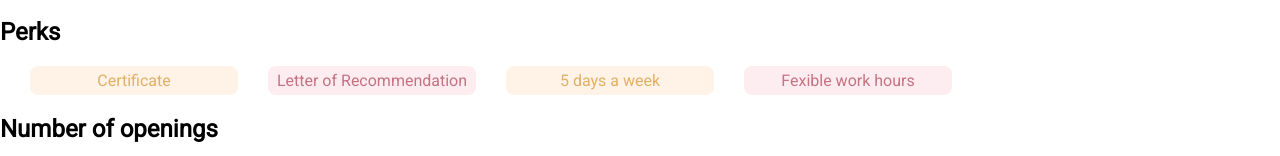
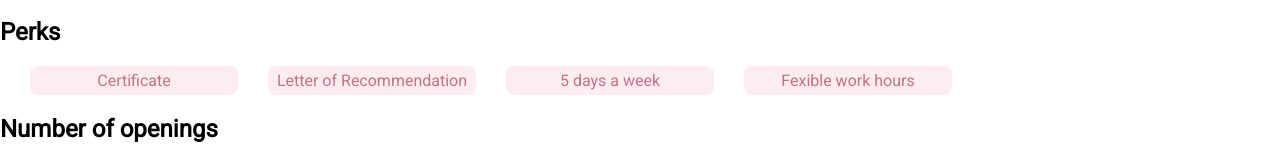
Before and after one commit to kanishkcs/Job-Listing, a React (Vite) app: page /jobDetails in a window 1280 px wide. Shown: the part 763-919 px from the top of the page. Built offline with nearby package versions, Linux system fonts and the light colour scheme.

Commit message:
Revert "Updates CSS"
This reverts commit de47d9e1b060e6159d91712038103b33caad2219.

```diff
--- a/src/Pages/JobDetails/JobDetails.jsx
+++ b/src/Pages/JobDetails/JobDetails.jsx
@@ -57,10 +57,10 @@ const JobDetails = () => {
           You will support our organization's efforts to encourage volunteering and contribute to the development of the community.</p>
         <Heading>Skills required</Heading>
         <div>
-          <Tags bgColor="#fff2e6" fontColor="#e2b066">HTML</Tags>
-          <Tags bgColor="#fdedf0" fontColor="#c57283">CSS</Tags>
-          <Tags bgColor="#fff2e6" fontColor="#e2b066">JavaScript</Tags>
-          <Tags bgColor="#fdedf0" fontColor="#c57283">Bootstrap</Tags>
+        <Tags bgColor="#fff2e6" fontColor="#e2b066">HTML</Tags>
+        <Tags bgColor="#fdedf0" fontColor="#c57283">CSS</Tags>
+        <Tags bgColor="#fff2e6" fontColor="#e2b066">JavaScript</Tags>
+        <Tags bgColor="#fdedf0" fontColor="#c57283">Bootstrap</Tags>
 
         </div>
 
@@ -76,9 +76,9 @@ const JobDetails = () => {
         </ol>
         <p> *Women who want to start/restart their career can also apply </p>
         <Heading>Perks</Heading>
-        <Tags bgColor="#fff2e6" fontColor="#e2b066">Certificate</Tags>
+        <Tags bgColor="#fdedf0" fontColor="#c57283">Certificate</Tags>
         <Tags bgColor="#fdedf0" fontColor="#c57283">Letter of Recommendation</Tags>
-        <Tags bgColor="#fff2e6" fontColor="#e2b066">5 days a week</Tags>
+        <Tags bgColor="#fdedf0" fontColor="#c57283">5 days a week</Tags>
         <Tags bgColor="#fdedf0" fontColor="#c57283">Fexible work hours</Tags>
 
         <Heading>Number of openings</Heading>
```
